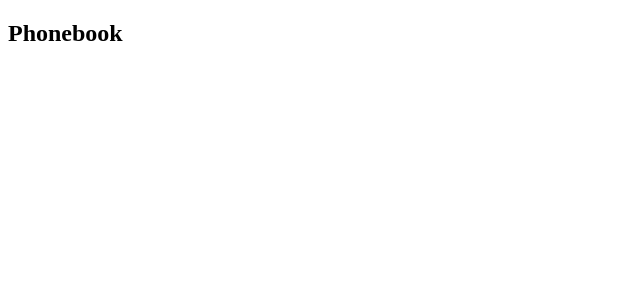
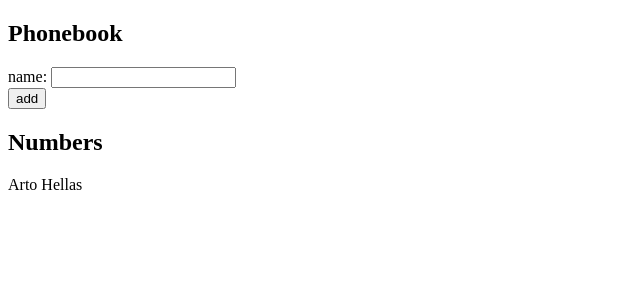
Before and after one commit to larcondo/fso-ex-part2-phonebook, a React (Vite) app: page / in a window 1280 px wide. Shown: the top 300 px of the page, without its empty margins (0-640 px from the left). Built offline with nearby package versions, Linux system fonts and the light colour scheme.

Commit message:
modifications exercise 2.6

```diff
--- a/src/App.jsx
+++ b/src/App.jsx
@@ -1,7 +1,37 @@
+import { useState } from 'react'
+
 function App() {
+  const [persons, setPersons] = useState([
+    { name: 'Arto Hellas' },
+  ])
+  const [newName, setNewName] = useState('')
+
+  const handleChange = (event) => {
+    setNewName(event.target.value)
+  }
+
+  const onSubmit = (event) => {
+    event.preventDefault()
+    setPersons([...persons, {name: newName}])
+    setNewName('')
+  }
+
   return (
     <div>
       <h2>Phonebook</h2>
+      <form onSubmit={onSubmit}>
+        <div>
+          name: <input value={newName} onChange={handleChange} />
+        </div>
+        <div>
+          <button type='submit'>add</button>
+        </div>
+      </form>
+
+      <h2>Numbers</h2>
+      { persons.map( person => {
+        return <p key={person.name}>{ person.name }</p>
+      })}
     </div>
   )
 }
```
